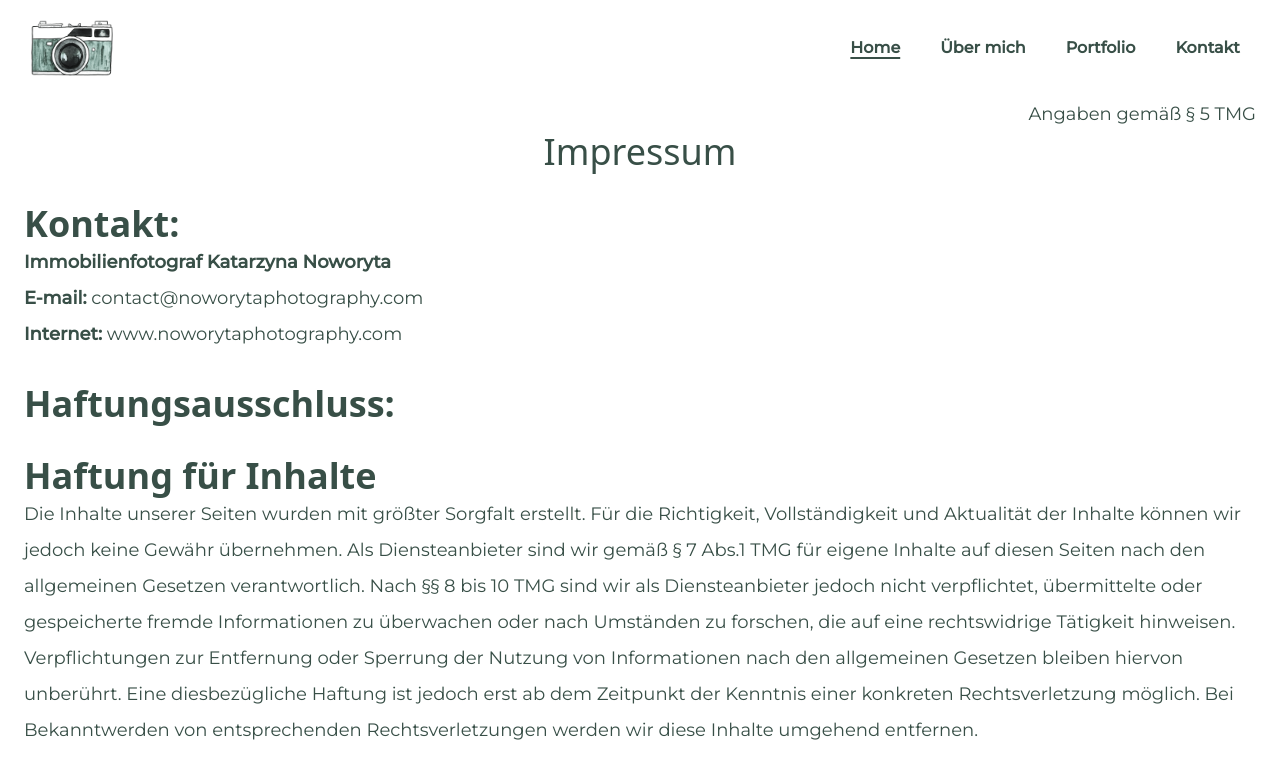
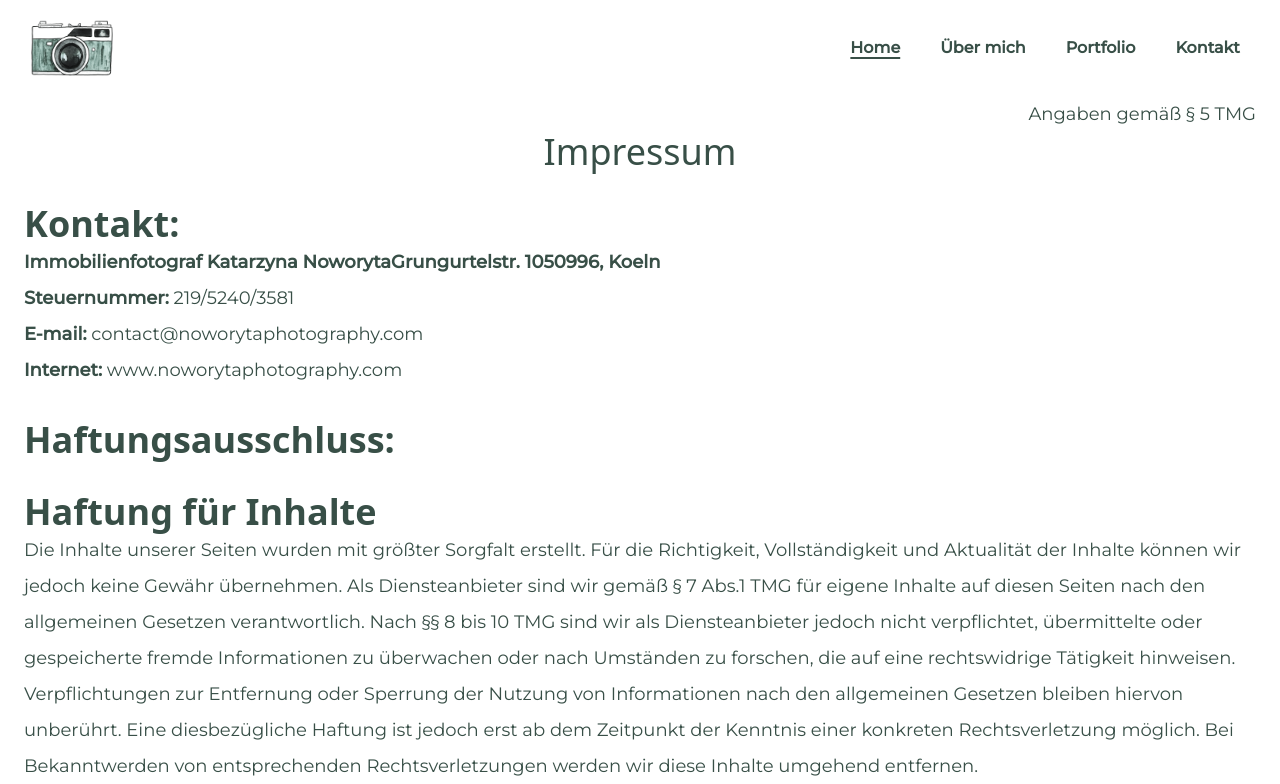
Before and after one commit to Dan86de/noworytaphotography-new, a Next.js app: page /impressum in a window 1280 px wide. Shown: the top 784 px of the page. Built offline with nearby package versions, Linux system fonts and the light colour scheme; a web font is replaced by a local one.

Commit message:
Add steuer info

```diff
--- a/pages/impressum.tsx
+++ b/pages/impressum.tsx
@@ -21,13 +21,18 @@ export default function Impressum() {
       </h2>
 
       <strong>Immobilienfotograf Katarzyna Noworyta</strong>
-
+      <strong>Grungurtelstr. 10</strong>
+      <strong>50996, Koeln</strong>
+      <p>
+        <strong>Steuernummer:</strong> 219/5240/3581
+      </p>
       <p>
         <strong>E-mail:</strong> contact@noworytaphotography.com
       </p>
       <p>
         <strong>Internet:</strong> www.noworytaphotography.com
       </p>
+
 
       <h2 className="text-brand font-headings font-bold text-4xl mt-8">
         Haftungsausschluss:
```
